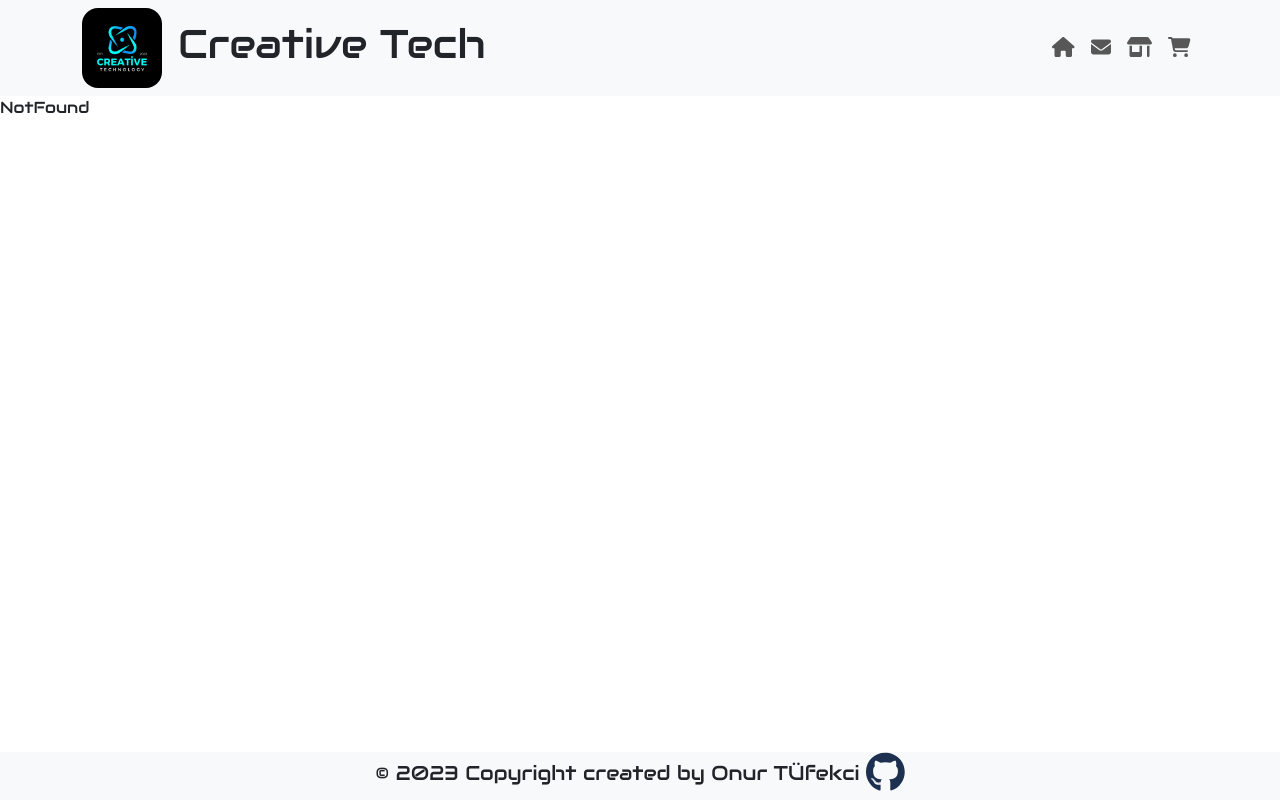
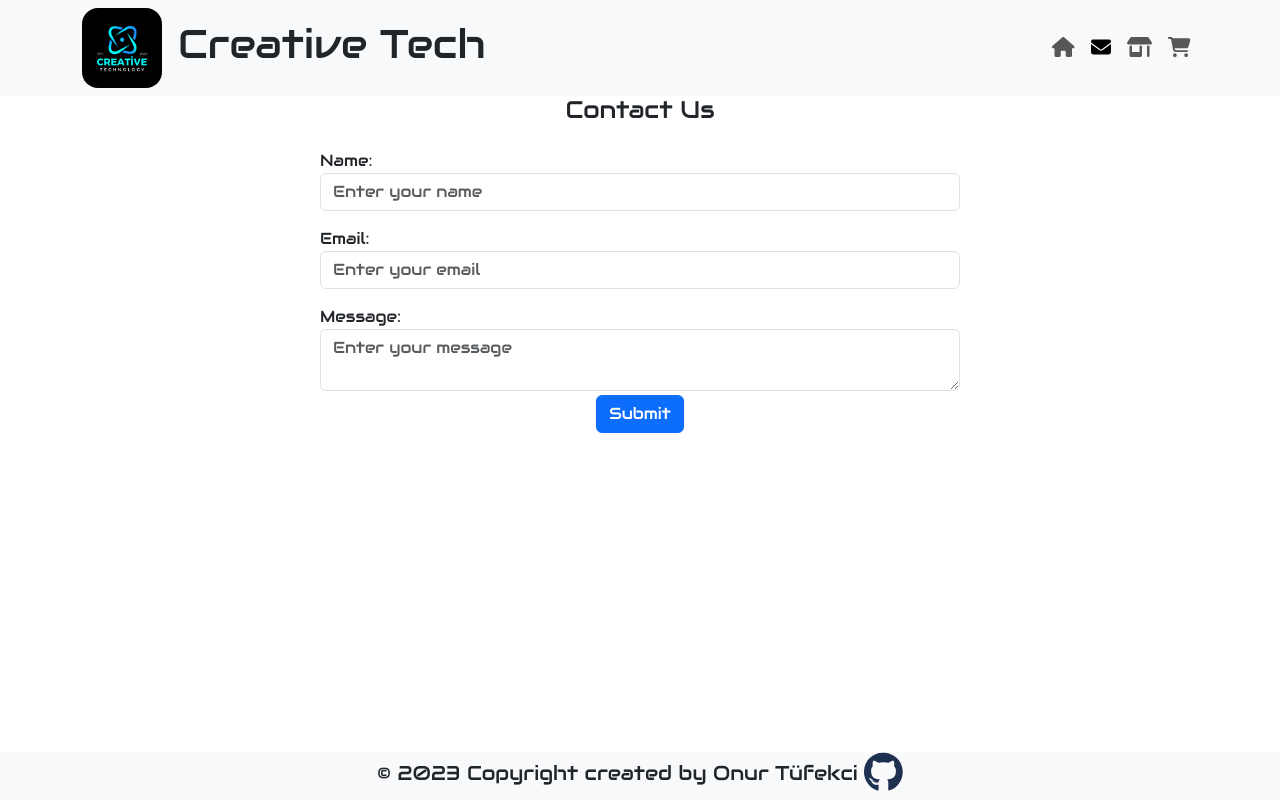
Before and after one commit to onurtufekci34/redi_p2p_project, a React (Vite) app: page /contact in a window 1280 px wide. Built offline with nearby package versions, Linux system fonts and the light colour scheme.

Commit message:
contact form added

```diff
--- a/src/App.jsx
+++ b/src/App.jsx
@@ -7,7 +7,7 @@ import {
 
 
 import Home from "./pages/Home";
-import Form from "./pages/Subscription";
+import Contact from "./pages/Contact";
 import Products from "./pages/Products";
 import Cart from "./pages/Cart";
 import NotFound from "./pages/NotFound";
@@ -22,7 +22,7 @@ function App() {
     createRoutesFromElements(
       <Route path="/" element={<RootLayout />}>
         <Route index element={<Home />} />
-        <Route path="form" element={<Form/>}/>
+        <Route path="contact" element={<Contact/>}/>
         <Route path="products" element={<Products/>}/>
         <Route path="cart" element={<Cart/>}/>
         <Route path="*" element={<NotFound />} />
--- a/src/components/Footer.jsx
+++ b/src/components/Footer.jsx
@@ -15,7 +15,7 @@ function Footer() {
     <footer className="footer mt-auto bg-light">
       <Container>
         <h5 className="text-center">
-          © {date} Copyright created by Onur TÜfekci
+          © {date} Copyright created by Onur Tüfekci
           <a href="https://github.com/onurtufekci34">
             {" "}
             <FontAwesomeIcon icon={faGithub} size="2xl" />
--- a/src/layouts/RootLayout.jsx
+++ b/src/layouts/RootLayout.jsx
@@ -36,7 +36,7 @@ export default function RootLayout() {
                   </NavLink>
                 </li>
                 <li className="nav-item">
-                  <NavLink className="nav-link" to="form">
+                  <NavLink className="nav-link" to="contact">
                     <FontAwesomeIcon icon={faEnvelope} size="lg" />
                   </NavLink>
                 </li>
--- /dev/null
+++ b/src/pages/Contact.jsx
@@ -0,0 +1,90 @@
+import  { useState } from 'react';
+
+export default function Contact() {
+  const [formData, setFormData] = useState({
+    name: '',
+    email: '',
+    message: ''
+  });
+
+  const [formSubmitted, setFormSubmitted] = useState(false);
+
+
+
+  const handleInputChange = (e) => {
+    const { id, value } = e.target;
+    setFormData({
+      ...formData,
+      [id]: value
+    });
+  };
+
+  const handleSubmit = (e) => {
+    e.preventDefault();
+
+    console.log('sendet data:', formData);
+
+    setFormSubmitted(true);
+
+
+
+  };
+
+  return (
+    <div className="d-flex flex-column justify-content-center align-items-center">
+      <h4>Contact Us</h4>
+      {!formSubmitted ? (
+        <form className="w-50" onSubmit={handleSubmit}>
+          <div className="form-group mt-3">
+            <label htmlFor="name">Name:</label>
+            <input
+              type="text"
+              className="form-control"
+              id="name"
+              placeholder="Enter your name"
+              required
+              value={formData.name}
+              onChange={handleInputChange}
+            />
+          </div>
+          <div className="form-group mt-3">
+            <label htmlFor="email">Email:</label>
+            <input
+              type="email"
+              className="form-control"
+              id="email"
+              placeholder="Enter your email"
+              required
+              value={formData.email}
+              onChange={handleInputChange}
+            />
+          </div>
+          <div className="form-group mt-3">
+            <label htmlFor="message">Message:</label>
+            <textarea
+              className="form-control"
+              id="message"
+              rows="2"
+              placeholder="Enter your message"
+              required
+              value={formData.message}
+              onChange={handleInputChange}
+            ></textarea>
+          </div>
+          <div className="contactbutton d-flex justify-content-center">
+            <button type="submit" className="btn btn-primary mt-1 align-self-end">
+              Submit
+            </button>
+          </div>
+        </form>
+      ) : (
+        <div className="submitted-message">
+          <p className='fs-3 text'>Thank you! We will be in touch soon.</p>
+          <p>Name: {formData.name}</p>
+          <p>Email: {formData.email}</p>
+          <p>Message: {formData.message}</p>
+        </div>
+      )}
+    </div>
+  );
+}
```
